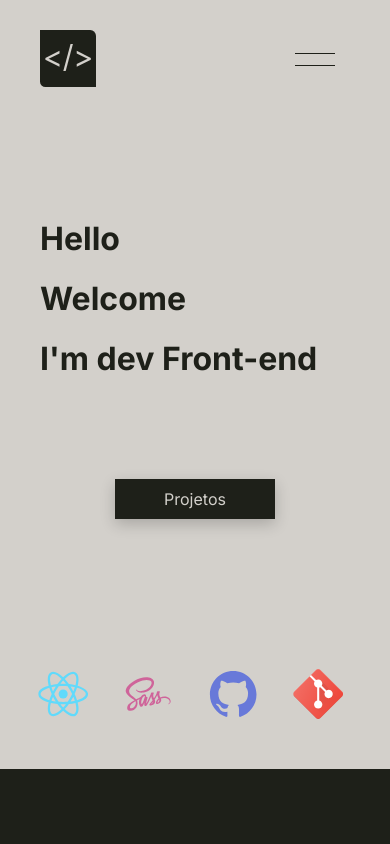
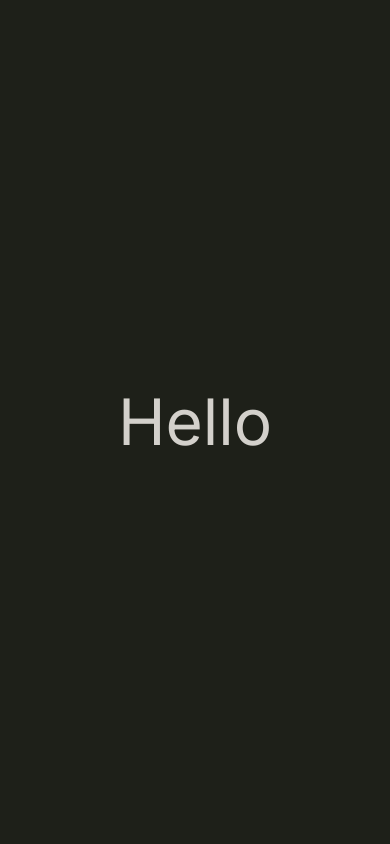
Before and after one commit to hugoiandev/my-portfolio, a React (Create React App) app: page / in a window 390 px wide. Shown: the top 844 px of the page. Built offline with nearby package versions, Linux system fonts and the light colour scheme.

Commit message:
add responsive on component preload

```diff
--- a/src/App.css
+++ b/src/App.css
@@ -58,7 +58,6 @@ body {
     background: var(--secundary-color);
     font-family: var(--primary-font);
     overflow-x: hidden;
-    position: relative;
 }
 
 html {
--- a/src/Components/Preload/Preload.module.scss
+++ b/src/Components/Preload/Preload.module.scss
@@ -17,6 +17,14 @@
       display: block;
       font-size: 8rem;
       color: var(--secundary-color);
+
+      @media(max-width: 1000px) {
+        font-size: 6rem;
+      }
+
+      @media(max-width: 800px) {
+        font-size: 4rem;
+      }
     }
   }
 }
--- a/src/Components/Preload/index.jsx
+++ b/src/Components/Preload/index.jsx
@@ -25,7 +25,7 @@ const Preload = ({ text }) => {
       })
     }
 
-    animaOverload()
+    //animaOverload()
 
   }, [])
 
--- a/src/Components/Technologies/Technologies.module.scss
+++ b/src/Components/Technologies/Technologies.module.scss
@@ -1,9 +1,15 @@
 
 .technologies {
+  width: 100%;
   margin-top: 150px;
   margin-bottom: 50px;
+  padding: 0 50px;
   display: flex;
   justify-content: space-between;
+
+  @media(max-width: 800px) {
+    padding: 0 15px;
+  }
 
   img {
     width: 100px;
--- a/src/Components/Technologies/index.jsx
+++ b/src/Components/Technologies/index.jsx
@@ -1,28 +1,11 @@
 import React from 'react'
 import styles from './Technologies.module.scss'
-import { gsap } from 'gsap'
 
 const Technologies = () => {
   const techContent = React.useRef()
   const [srcs, setSrcs] = React.useState([])
 
   React.useEffect(() => {
-    const animeTech = () => {
-      const width = techContent.current.offsetWidth
-
-      // Gsap animation
-      gsap.fromTo(techContent.current, {
-        x: '100vw',
-        duration: 10,
-        ease: 'linear',
-        repeat: -1
-      }, {
-        x: -width,
-        duration: 10,
-        ease: 'linear',
-        repeat: -1
-      })
-    }
 
     setSrcs([
       {
@@ -46,8 +29,6 @@ const Technologies = () => {
         alt: 'Icone Git'
       }
     ])
-
-    animeTech()
   }, [])
 
   return (
```
